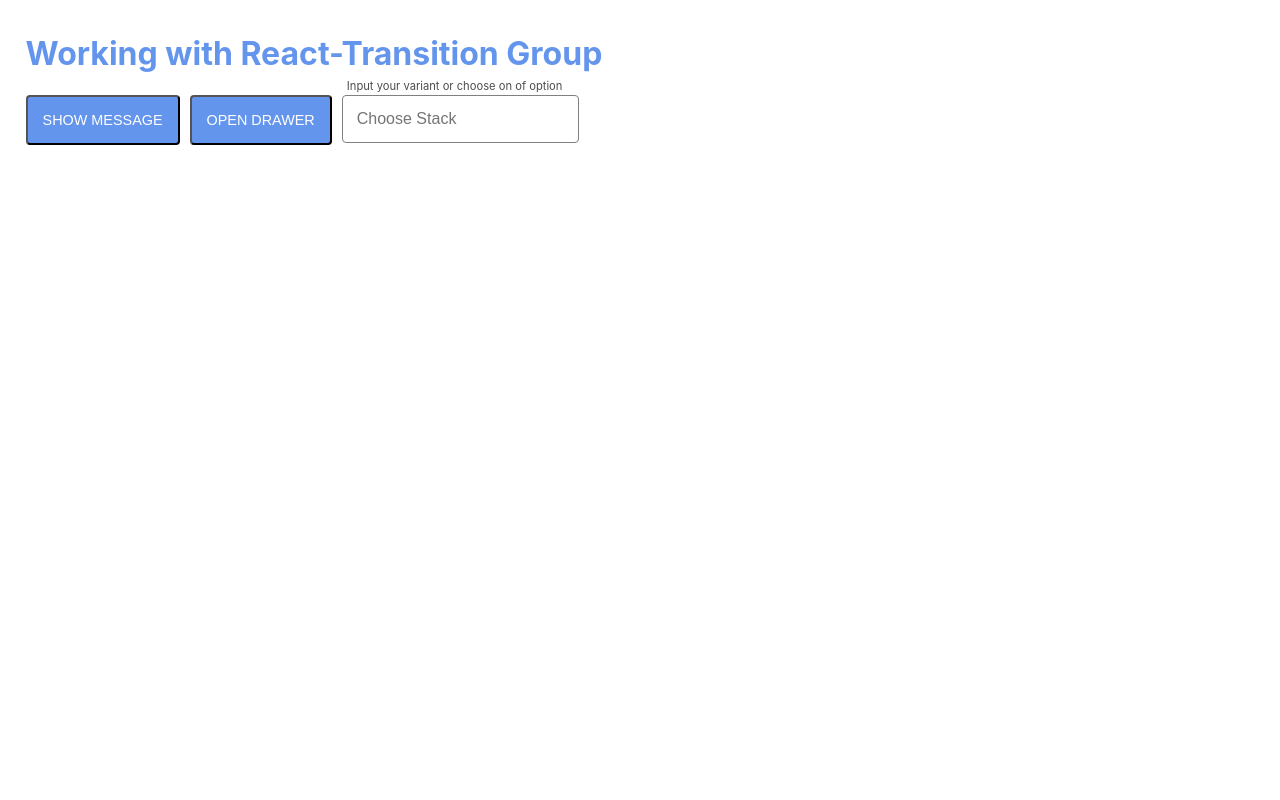
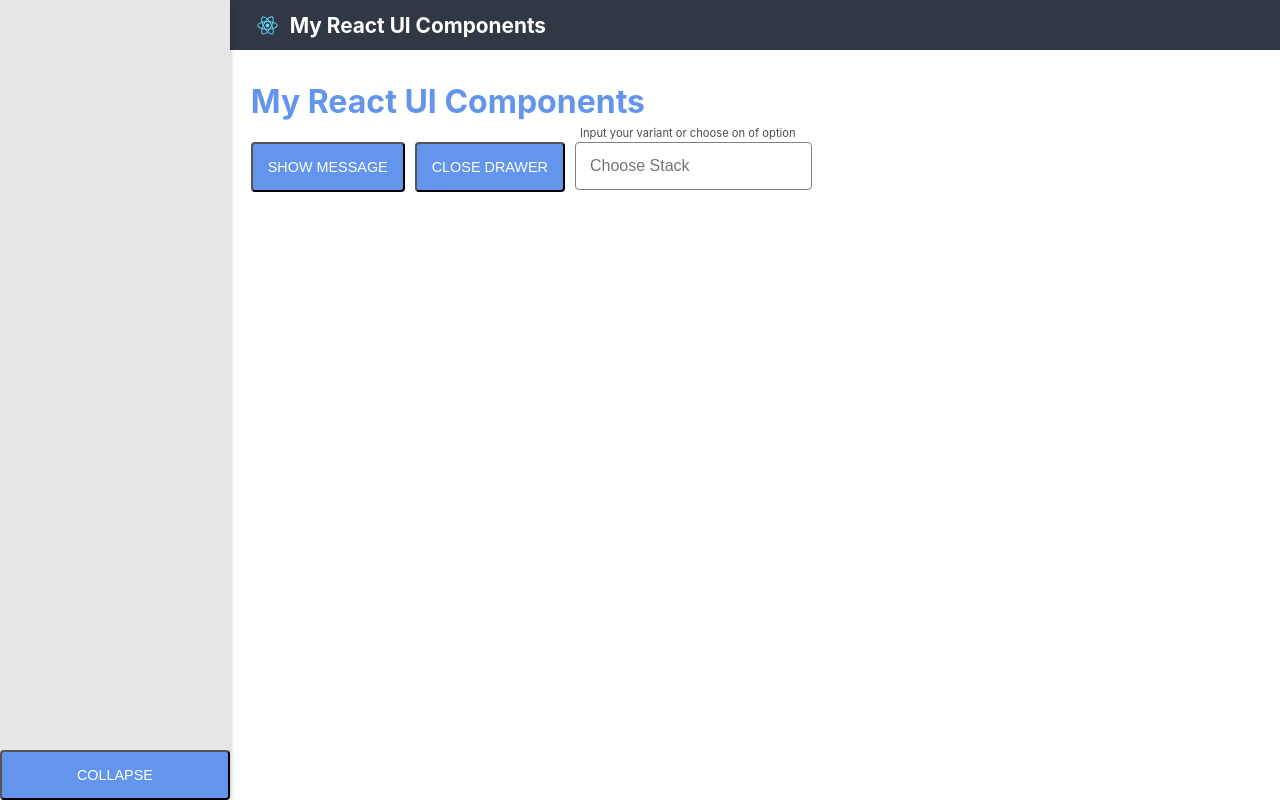
Before and after one commit to Assenti/react-ui-components, a React (Create React App) app: page / in a window 1280 px wide. Built offline with nearby package versions, Linux system fonts and the light colour scheme.

Commit message:
Header UI Component added, reorganizing styles of components WIP

```diff
--- a/public/index.html
+++ b/public/index.html
@@ -11,7 +11,7 @@
     />
     <link rel="apple-touch-icon" href="%PUBLIC_URL%/logo192.png" />
     <link rel="manifest" href="%PUBLIC_URL%/manifest.json" />
-    <title>React App</title>
+    <title>My React UI Components</title>
   </head>
   <body>
     <noscript>You need to enable JavaScript to run this app.</noscript>
--- a/src/App.js
+++ b/src/App.js
@@ -4,11 +4,12 @@ import { Button } from './components/Button';
 import { Alert } from './components/Alert';
 import { Drawer } from './components/Drawer';
 import { Menu } from './components/Menu';
+import { Content } from './layouts/Content';
 
 const App = () => {
   const [showButton, setShowButton] = useState(true);
   const [showMessage, setShowMessage] = useState(false);
-  const [drawer, setDrawer] = useState(false);
+  const [drawer, setDrawer] = useState(true);
   const [drawerMin, setDrawerMin] = useState(false);
   const [menu, setMenu] = useState(false);
   const [stack, setStack] = useState('');
@@ -22,8 +23,8 @@ const App = () => {
           min={drawerMin}
           onResize={() => setDrawerMin(!drawerMin)}/>
 
-      <div className="content">
-        <h1>Working with React-Transition Group</h1>
+      <Content>
+        <h1>My React UI Components</h1>
         <div style={{ display: 'flex' }}>
           {showButton &&
             <Button
@@ -36,7 +37,7 @@ const App = () => {
               onAction={() => setDrawer(!drawer)}/>
           <span className="mx-5"></span>
           <div className="input-group">
-            <label for="stack-id">Input your variant or choose on of option</label>
+            <label htmlFor="stack-id">Input your variant or choose on of option</label>
             <input
               id="stack-id"
               value={stack}
@@ -68,7 +69,7 @@ const App = () => {
               onAction={() => setShowMessage(false)}/>
           </Alert>
         </CSSTransition>
-      </div>
+      </Content>
     </div>
   );
 }
--- /dev/null
+++ b/src/components/Header.js
@@ -0,0 +1,14 @@
+import React from 'react';
+import reactLogo from '../img/logo.svg';
+
+export const Header = (props) => {
+    return (
+        <div className="header">
+            <div className="header-left">
+                <img className="header-logo" src={reactLogo} alt="React logo"/>
+                <div className="header-title">{props.title}</div>
+            </div>
+            <div className="header-right"></div>
+        </div>
+    )
+}
--- /dev/null
+++ b/src/layouts/Content.js
@@ -0,0 +1,13 @@
+import React from 'react';
+import { Header } from '../components/Header';
+
+export const Content = (props) => {
+    return (
+        <div className="content">
+            <Header title="My React UI Components"/>
+            <div className="content-inner">
+                {props.children}
+            </div>
+        </div>
+    )
+}
--- /dev/null
+++ b/src/styles/_app.scss
@@ -0,0 +1,5 @@
+.app {
+    display: flex;
+    box-sizing: border-box;
+    width: 100%;
+}
--- /dev/null
+++ b/src/styles/_colors.scss
@@ -0,0 +1,3 @@
+$light: #e7e7e7;
+$dark: #4d4d4d;
+$night: #303846;
--- /dev/null
+++ b/src/styles/_content.scss
@@ -0,0 +1,8 @@
+.content {
+    transition: all .3s ease-in-out;
+    width: 100%;
+}
+
+.content-inner {
+    padding: 1% 2%;
+}
--- /dev/null
+++ b/src/styles/_header.scss
@@ -0,0 +1,26 @@
+.header {
+    display: flex;
+    align-items: center;
+    justify-content: space-between;
+    height: 50px;
+    width: 100%;
+    background-color: $night;
+    padding: 0 15px;
+}
+
+.header-left {
+    display: flex;
+    align-items: center;
+}
+
+.header-logo {
+    width: 35px;
+    height: 35px;
+    margin: 0 5px;
+}
+
+.header-title {
+    font-size: 1.3rem;
+    font-weight: bold;
+    color: white;
+}
--- a/src/styles/index.scss
+++ b/src/styles/index.scss
@@ -1,5 +1,6 @@
 body {
     margin: 0;
+    padding: 0;
     font-family: -apple-system, BlinkMacSystemFont, 'Segoe UI', 'Roboto', 'Oxygen',
       'Ubuntu', 'Cantarell', 'Fira Sans', 'Droid Sans', 'Helvetica Neue',
       sans-serif;
@@ -14,16 +15,6 @@ body {
 
 * {
     box-sizing: border-box;
-  }
-
-  .app {
-    display: flex;
-  }
-
-  .content {
-    text-align: center;
-    padding: 1% 2%;
-    transition: all .3s ease-in-out;
   }
 
   h1 {
@@ -249,3 +240,8 @@ body {
     border-color: cornflowerblue;
     transition: all .2s ease-in-out;
   }
+
+@import 'colors';
+@import 'app';
+@import 'header';
+@import 'content';
```
Also changed, not shown: package.json (+6 -5 lines), src/img/logo.svg (renamed from src/logo.svg), 1 other file (tests, documents, lock files or other folders).
